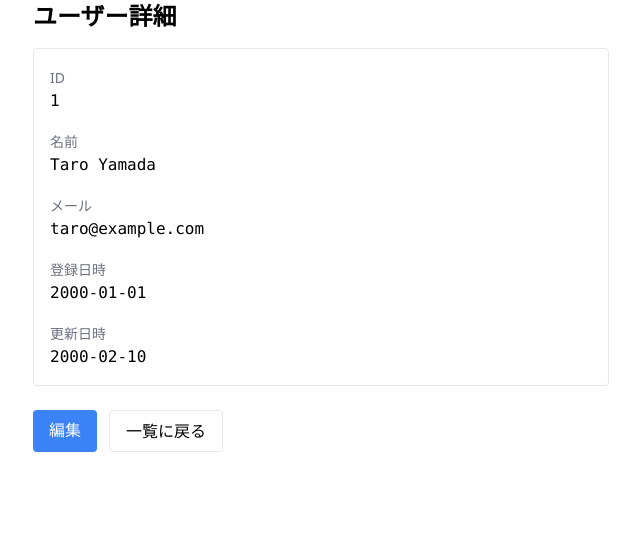
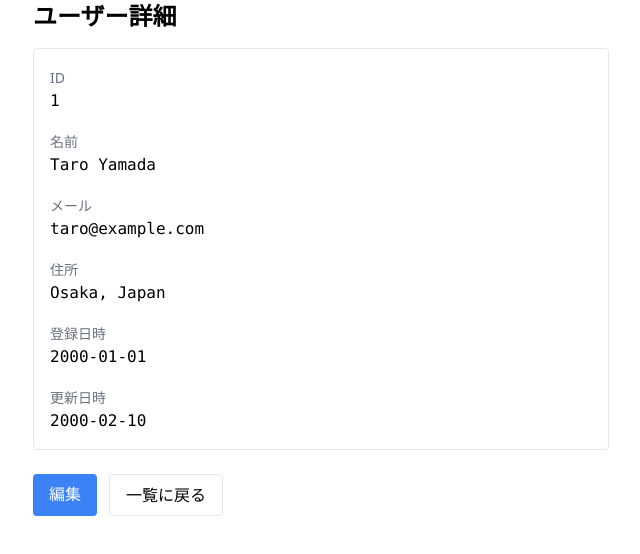
Before and after one commit to Kohpikapika/UserManagementApp, a Vue app: page /users/1 in a window 1280 px wide. Shown: the top 554 px of the page, without its empty margins (319-959 px from the left). Built offline with nearby package versions, Linux system fonts and the light colour scheme.

Commit message:
詳細画面に住所が表示されるように修正

```diff
--- a/src/views/UserDetail.vue
+++ b/src/views/UserDetail.vue
@@ -15,6 +15,10 @@
 
       <UserDetailItem label="メール">
         {{ user.email }}
+      </UserDetailItem>
+
+      <UserDetailItem label="住所">
+        {{ user.address }}
       </UserDetailItem>
 
       <UserDetailItem label="登録日時">
```
